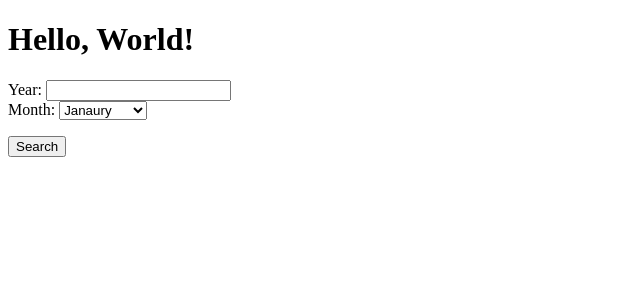
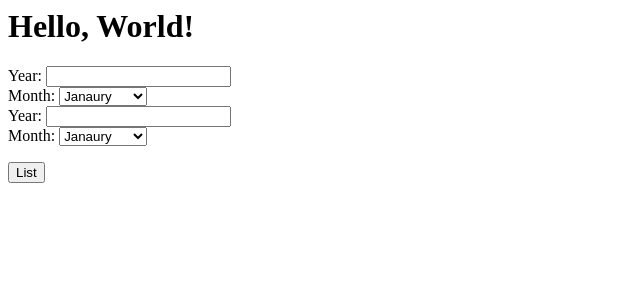
Before and after one commit to PaoloOranges/GooglePhotoDownloader, a Flask app: template templates/home.html in a window 1280 px wide. Shown: the top 300 px of the page, without its empty margins (0-640 px from the left). Run offline with Flask 3, Linux system fonts and the light colour scheme; the template is opened without the code that fills it, so the values that code supplies are empty; some libraries are stand-ins or nearby versions.

Commit message:
add select

```diff
--- a/main.py
+++ b/main.py
@@ -32,20 +32,12 @@ Session(app)
 def main():
     return redirect("home")
 
-
-def render_home():
-    return render_template('home.html', name=session['user']['name'])
-
-@app.route("/home", methods=['GET', 'POST'])
+@app.route("/home")
 def home():
     if "credentials-dict" not in session:    ## If not logged in
         return redirect("authorize")    ## Start the login process
     elif "user" in session:             ## If we are logged in
                                         ## Return a customised index page
-        form=request.form
-        if request.method == 'POST':
-            print(form)
-
         return render_template('home.html', name=session['user']['name'])
 
 
@@ -95,14 +87,25 @@ def oauth2callback():
     # Return to main page
     return redirect("home")
 
-@app.route("/list-pics")
+@app.route("/list-pics", methods=['GET', 'POST'])
 def list_pics_route():
     if "credentials" not in session:    ## If not logged in
         return redirect("authorize")    ## Start the login process
     else:
-        return list_pics(session['credentials'])
+        form=request.form
+        if request.method == 'POST':
+            print(form)
+            from_year=form['from_year']
+            from_month=form['from_month']
+            to_year=form['to_year']
+            to_month=form['to_month']
+        return list_pics(session['credentials'], from_year, from_month, to_year, to_month)
 
-def list_pics(credentials):
+def list_pics(credentials, from_year, from_month, to_year, to_month):
+
+    if to_year < from_year:
+        return "ERROR From Year must be lower or equal than To Year"
+
     authed_session = AuthorizedSession(credentials)
     nextPageToken = None
     idx = 0
@@ -121,14 +124,14 @@ def list_pics(credentials):
                     "dateFilter": {
                         "ranges": [{
                             "startDate": {
-                                "year": 2023,
-                                "month": 1,
+                                "year": from_year,
+                                "month": from_month,
                                 "day": 1,
                             },
                             "endDate": {
-                                "year": 2023,
-                                "month": 1,
-                                "day": 26,
+                                "year": to_year,
+                                "month": to_month,
+                                "day": 1,
                             }
                         }]
                     }
--- a/templates/home.html
+++ b/templates/home.html
@@ -1,3 +1,6 @@
+
+<script src="http://ajax.googleapis.com/ajax/libs/jquery/1.8.2/jquery.min.js" type="text/javascript"></script>
+
 <!doctype html>
 <title>Hello from Flask</title>
 {% if name %}
@@ -6,12 +9,12 @@
   <h1>Hello, World!</h1>
 {% endif %}
 
-<form method=post action="{{ url_for('home') }}">
-    <label for="fyear">Year: </label>
-    <input type="text" name="fyear"/>
+<form method=post action="list-pics">
+    <label for="from_year">Year: </label>
+    <input type="text" name="from_year" id="from_year"/>
     <br/>
-    <label for="fmonth">Month: </label>
-    <select name='fmonth'>
+    <label for="from_month">Month: </label>
+    <select id="from_month" name='from_month'>
       <option value='1'>Janaury</option>
       <option value='2'>February</option>
       <option value='3'>March</option>
@@ -24,6 +27,26 @@
       <option value='10'>October</option>
       <option value='11'>November</option>
       <option value='12'>December</option>
-      </select>
-  <p><input type=submit value=Search>
+    </select>
+    <br/>
+    <label for="to_year">Year: </label>
+    <input type="text" name="to_year" id="to_year"/>
+    <br/>
+    <label for="to_month">Month: </label>
+    <select id='to_month' name='to_month'>
+      <option value='1'>Janaury</option>
+      <option value='2'>February</option>
+      <option value='3'>March</option>
+      <option value='4'>April</option>
+      <option value='5'>May</option>
+      <option value='6'>June</option>
+      <option value='7'>July</option>
+      <option value='8'>August</option>
+      <option value='9'>September</option>
+      <option value='10'>October</option>
+      <option value='11'>November</option>
+      <option value='12'>December</option>
+    </select>
+
+  <p><input type=submit value=List>
 </form>
```
